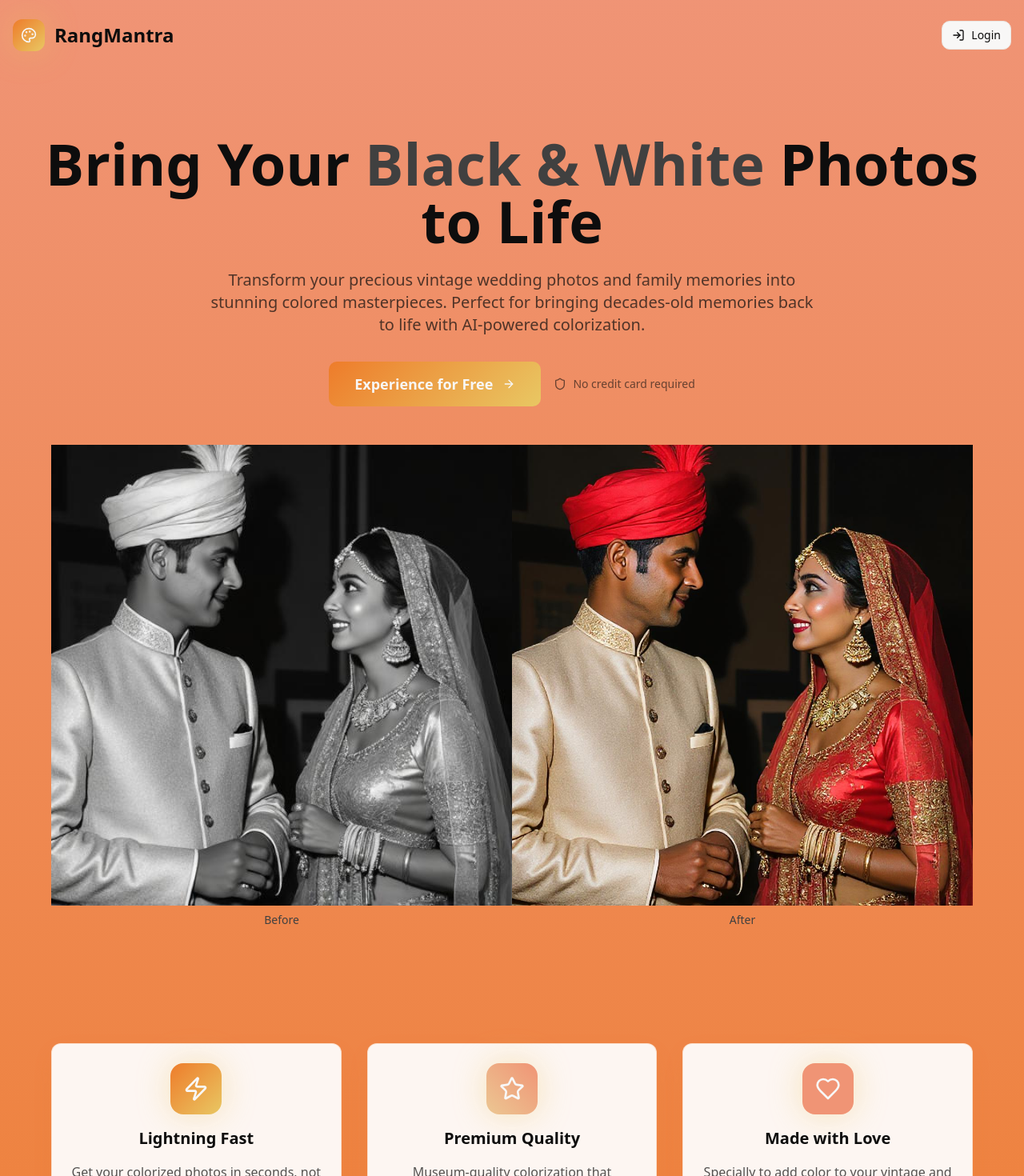
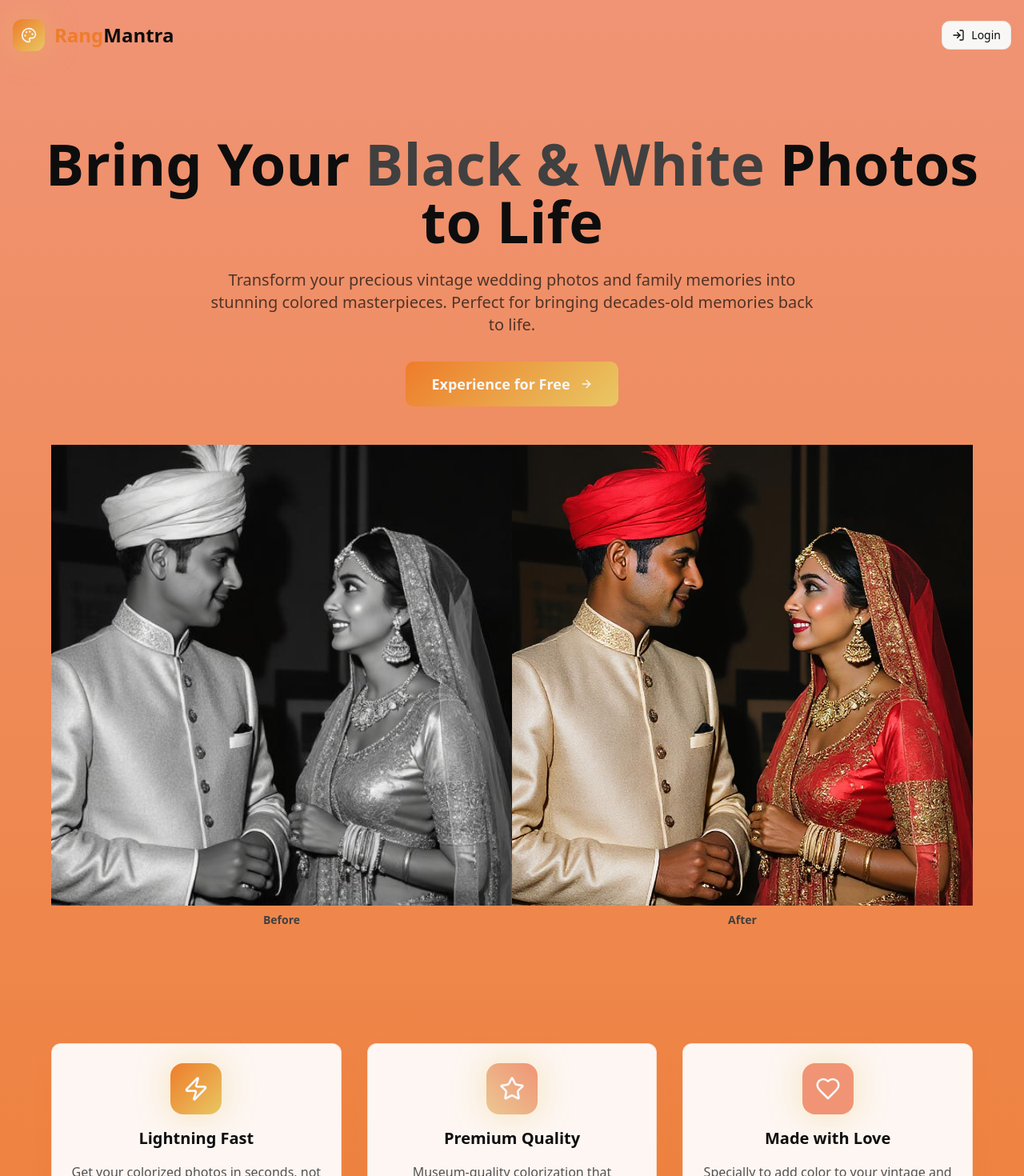
Before and after one commit to indrasol/rang-mantra-frontend, a React (Vite) app: page / in a window 1280 px wide. Shown: the top 1470 px of the page at 80% size. Built offline with nearby package versions, Linux system fonts and the light colour scheme.

Commit message:
Update landing page text and styling
- Bold "before" and "After" text.
- Remove "with AI-powered colorization."
- Remove "No Credit card Required" line.
- Add subtle color to "Rang" near the logo for a modern look.

```diff
--- a/src/pages/Landing.tsx
+++ b/src/pages/Landing.tsx
@@ -44,7 +44,7 @@ const Landing = () => {
             <div className="w-10 h-10 bg-gradient-warm rounded-xl flex items-center justify-center shadow-glow">
               <Palette className="w-5 h-5 text-primary-foreground" />
             </div>
-            <h1 className="text-2xl font-bold text-foreground">RangMantra</h1>
+            <h1 className="text-2xl font-bold text-foreground"><span className="text-primary">Rang</span>Mantra</h1>
           </div>
           <Button
             variant="outline"
@@ -70,7 +70,7 @@ const Landing = () => {
 
           <p className="text-lg sm:text-xl text-foreground/70 max-w-3xl mx-auto mb-8 leading-relaxed animate-fade-in">
             Transform your precious vintage wedding photos and family memories into stunning colored masterpieces.
-            Perfect for bringing decades-old memories back to life with AI-powered colorization.
+            Perfect for bringing decades-old memories back to life.
           </p>
 
           <div className="flex flex-col sm:flex-row gap-4 justify-center items-center animate-fade-in">
@@ -83,10 +83,6 @@ const Landing = () => {
               Experience for Free
               <ArrowRight className="w-5 h-5" />
             </Button>
-            <div className="text-sm text-foreground/60 flex items-center gap-2">
-              <Shield className="w-4 h-4" />
-              No credit card required
-            </div>
           </div>
         </div>
 
@@ -102,7 +98,7 @@ const Landing = () => {
                   style={{ maxHeight: 'none' }}
                 />
               </div>
-              <p className="text-xs sm:text-sm text-muted-foreground mt-2">Before</p>
+              <p className="text-xs sm:text-sm text-muted-foreground mt-2 font-bold">Before</p>
             </div>
             <div className="text-center">
               <div className="w-full">
@@ -113,7 +109,7 @@ const Landing = () => {
                   style={{ maxHeight: 'none' }}
                 />
               </div>
-              <p className="text-xs sm:text-sm text-muted-foreground mt-2">After</p>
+              <p className="text-xs sm:text-sm text-muted-foreground mt-2 font-bold">After</p>
             </div>
           </div>
         </div>
```
